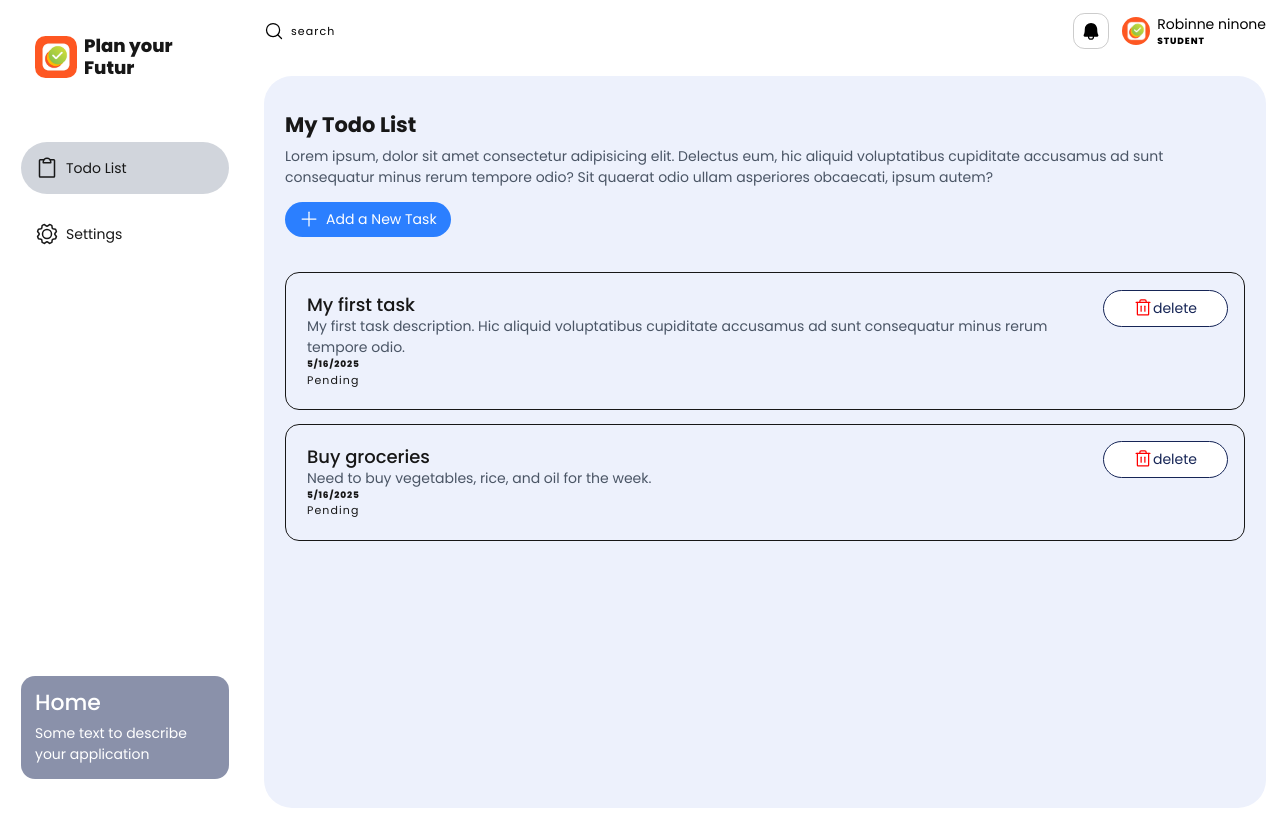
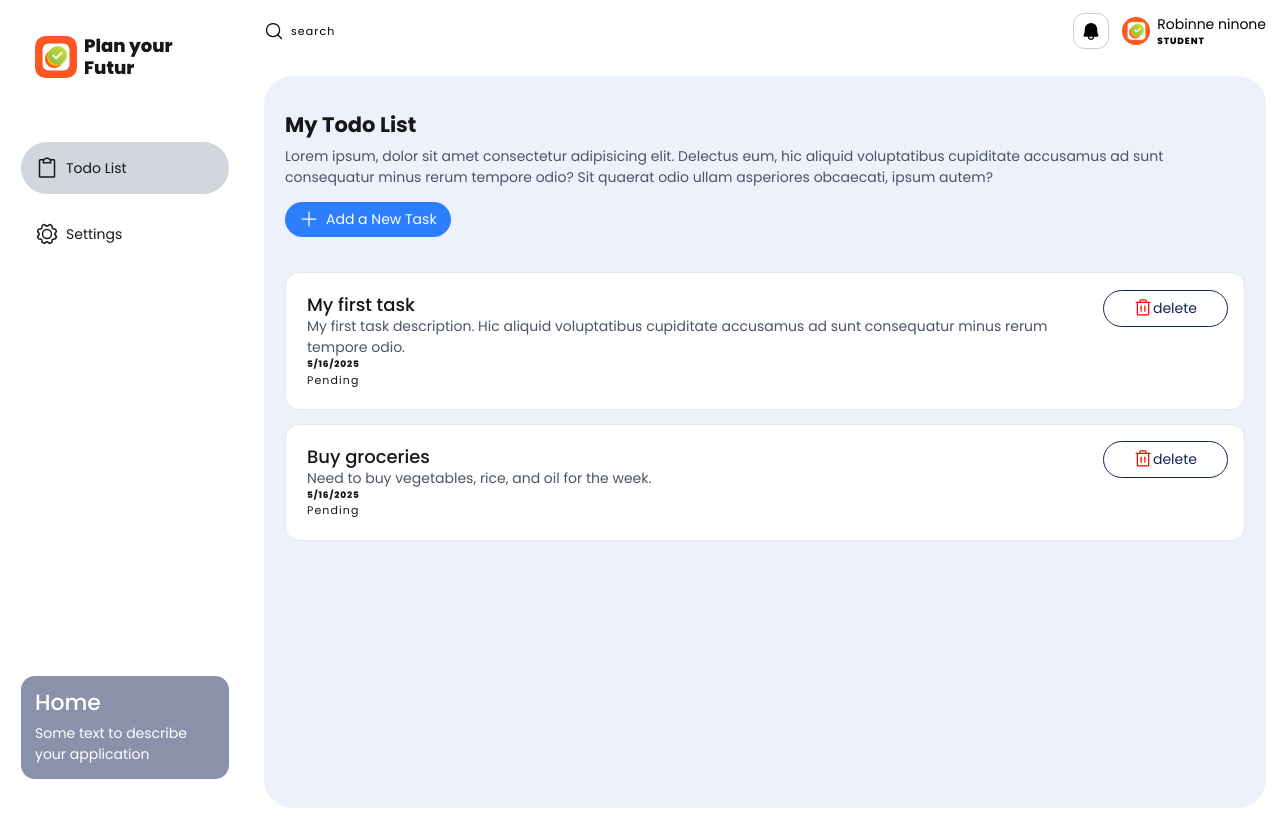
Before and after one commit to ninnone/nextjs-todo-project, a Next.js app: page / in a window 1280 px wide. Built offline with nearby package versions, Linux system fonts and the light colour scheme.

Commit message:
update todo item design

```diff
--- a/components/ui/TodoItem.tsx
+++ b/components/ui/TodoItem.tsx
@@ -9,7 +9,7 @@ import ButtonCustom from "./ButtonCustom";
 const TodoItem = (values: Todo) => {
   const { removeFromList } = useStore();
   return (
-    <div className="flex w-full gap-2 border p-4 rounded-2xl hover:bg-gray-400">
+    <div className="flex w-full gap-2 border bg-white border-gray-200 p-4 rounded-2xl hover:bg-gray-400">
       <div className="p-2 flex flex-col w-full">
         <h6>{values.taskName}</h6>
         <p className="line-clamp-4 text-gray-600">{values.taskDescription}</p>
```
